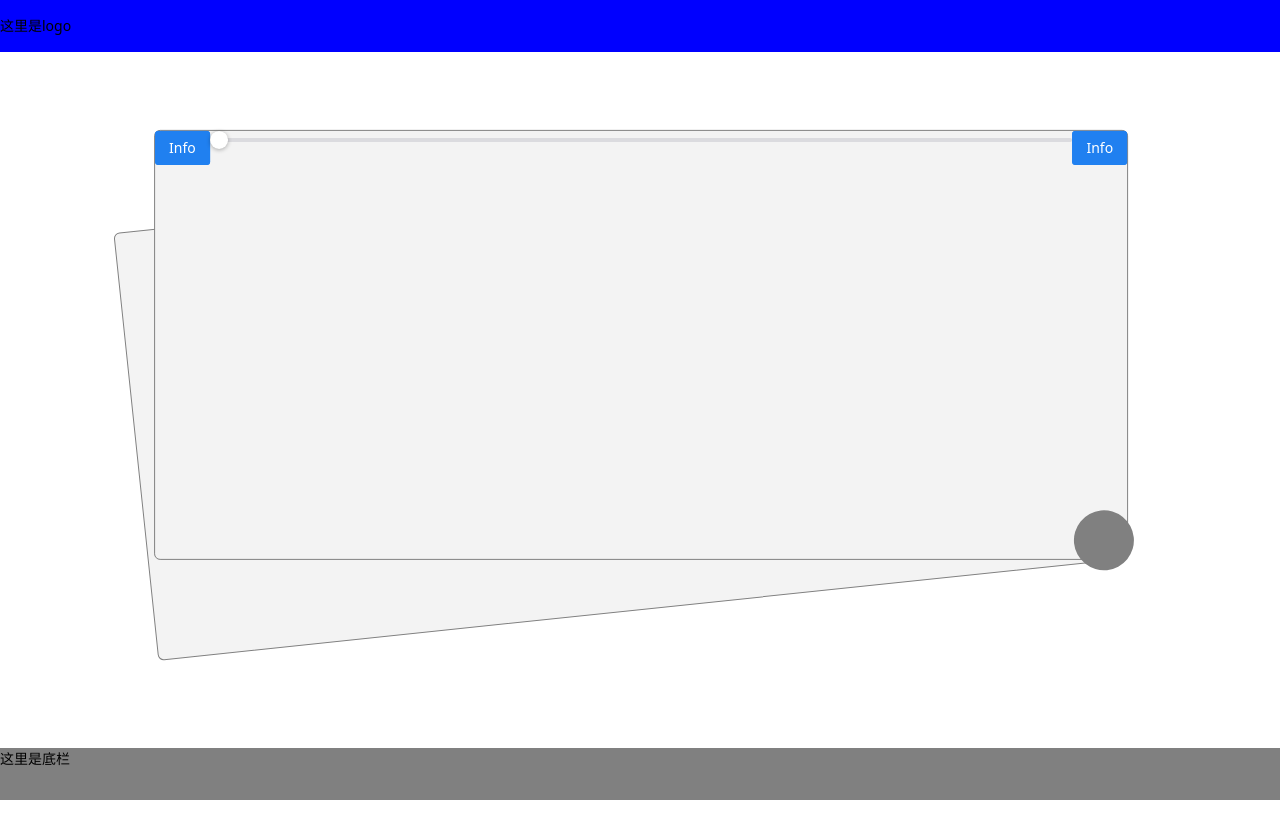
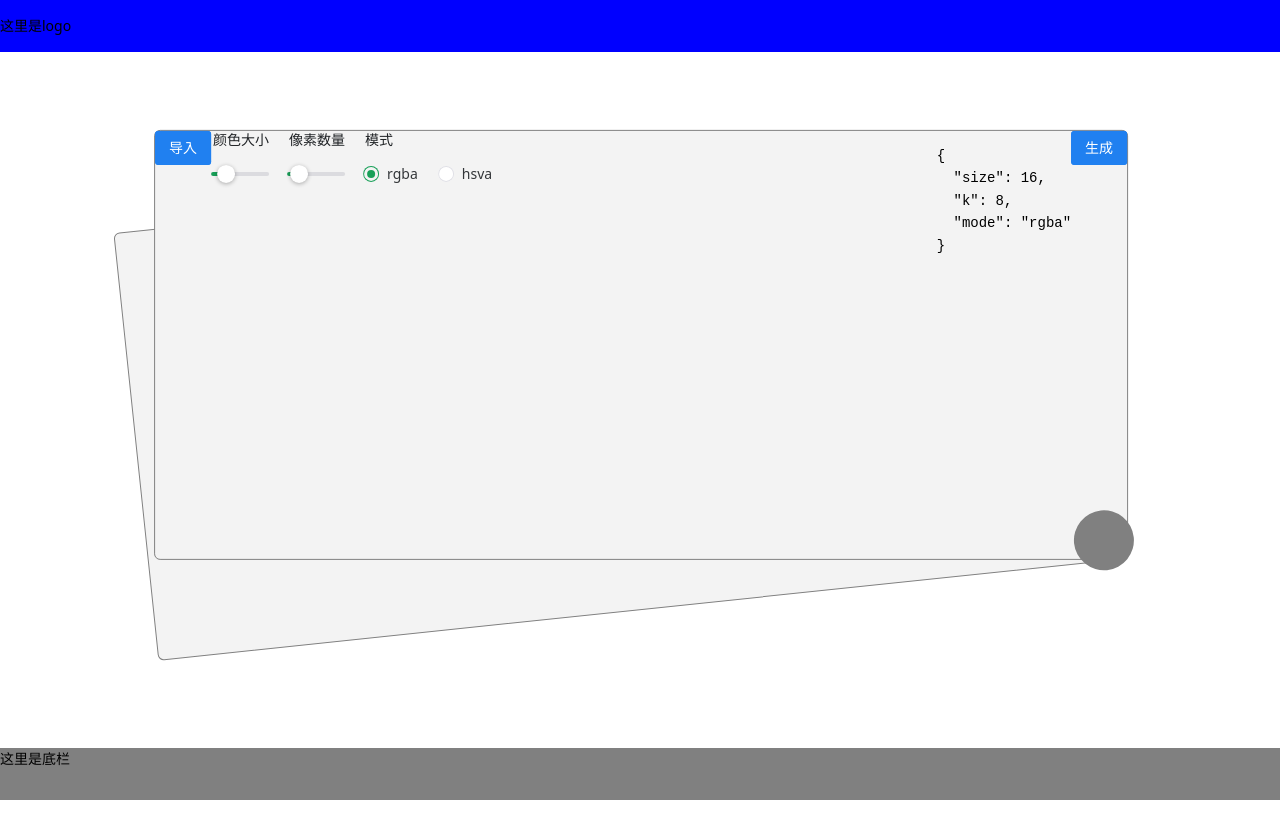
Before and after one commit to LeaversFly/pixel-image-generator, a Vue app: page / in a window 1280 px wide. Shown: the top 817 px of the page. Built offline with nearby package versions, Linux system fonts and the light colour scheme; some icons are missing.

Commit message:
ci: 修改生成逻辑

```diff
--- a/components.d.ts
+++ b/components.d.ts
@@ -15,12 +15,17 @@ declare module '@vue/runtime-core' {
     Home: typeof import('./src/views/home/index.vue')['default']
     Navbar: typeof import('./src/components/navbar/index.vue')['default']
     NButton: typeof import('naive-ui')['NButton']
+    NForm: typeof import('naive-ui')['NForm']
+    NFormItem: typeof import('naive-ui')['NFormItem']
     NIcon: typeof import('naive-ui')['NIcon']
+    NInput: typeof import('naive-ui')['NInput']
     NLayout: typeof import('naive-ui')['NLayout']
     NLayoutContent: typeof import('naive-ui')['NLayoutContent']
     NLayoutFooter: typeof import('naive-ui')['NLayoutFooter']
     NLayoutHeader: typeof import('naive-ui')['NLayoutHeader']
     NP: typeof import('naive-ui')['NP']
+    NRadio: typeof import('naive-ui')['NRadio']
+    NRadioGroup: typeof import('naive-ui')['NRadioGroup']
     NSlider: typeof import('naive-ui')['NSlider']
     NSpace: typeof import('naive-ui')['NSpace']
     NText: typeof import('naive-ui')['NText']
--- a/src/utils/pixelator/pixelator-worker.js
+++ b/src/utils/pixelator/pixelator-worker.js
@@ -25,6 +25,7 @@ export default class PixelatorWorker extends Pixelator {
             source,
             config,
         }
+        console.log(message);
         this.worker.postMessage(message)
         this.generating = true
     }
--- a/src/views/home/components/generator/index.vue
+++ b/src/views/home/components/generator/index.vue
@@ -1,6 +1,6 @@
 <script setup>
 import { CloudSyncOutlined } from '@vicons/antd'
-import { onMounted, ref } from 'vue'
+import { ref, watch } from 'vue'
 import { createPixelator } from '../../../../utils/pixelator'
 import useLastedToken from '../../../../hooks/useLasteToken'
 import { useMessage } from 'naive-ui'
@@ -21,18 +21,19 @@ const canvasRef = ref(null)
 const uploadRef = ref(null)
 
 const onPixelatorUpdate = (finish) => {
-    canvasRef.value && pixelatorRef.value.toCanvas(canvasRef.value)
+    canvasRef.value && pixelatorRef.toCanvas(canvasRef.value)
     hasResult.value = true
     finish && (appState.value = AppState.Normal)
 }
 
-const pixelatorRef = ref(createPixelator(onPixelatorUpdate))
+const pixelatorRef = createPixelator(onPixelatorUpdate)
 
+pixelatorRef['onUpdate'] = onPixelatorUpdate
 
-pixelatorRef.value['onUpdate'] = onPixelatorUpdate
-
-onMounted(() => {
-    if (canvasRef) {
+watch(imageData, () => {
+    console.log(canvasRef.value);
+    console.log(imageData.value);
+    if (canvasRef.value) {
         if (imageData.value) {
             const canvas = canvasRef.value
             const ctx = canvas.getContext('2d')
@@ -41,7 +42,7 @@ onMounted(() => {
             ctx.putImageData(imageData.value, 0, 0)
         }
     }
-})
+}, { immediate: true })
 
 const { getLastedToken, comsumeToken } = useLastedToken()
 
@@ -85,8 +86,14 @@ const onImportFromFile = ({ file }) => {
         }
     }
 }
-const submitUpload = () => {
-    uploadRef.value.submit()
+const submitUpload = (config) => {
+    if (!imageData.value) return
+    pixelatorRef.generate(imageData.value, {
+        size: 16,
+        k: 8,
+        mode: 'rgba'
+    })
+    appState.value = AppState.Generating
 }
 
 const onImportFromClipboard = async () => {
@@ -120,32 +127,30 @@ const onImportOk = async ({ url }) => {
     }
 }
 
-// const { importModal, openImportModal } = useImportModal(onImportOk)
-// const onImportFromUrl = useCallback(() => {
-//     setImportDropdownVisible(false)
-//     openImportModal()
-// }, [openImportModal])
-// const onGenerateOk = useCallback(
-//     (config) => {
-//         if (!imageData) return
-//         pixelatorRef.current.generate(imageData, config)
-//         setAppState(AppState.Generating)
-//     },
-//     [imageData],
-// )
-// const onClickStop = useCallback(() => {
-//     pixelatorRef.current.stop()
-//     setAppState(AppState.Normal)
-// }, [])
-// const { generateModal, openGenerateModal } = useGenerateModal(
-//     imageData?.width ?? 0,
-//     imageData?.height ?? 0,
-//     onGenerateOk,
-// )
-// const onExportOk = useCallback((config) => {
-//     pixelatorRef.current.export(config)
-// }, [])
-// const { openExportModal, exportModal } = useExportModal(onExportOk)
+// 生成选项表单
+const imageWidth = 100
+const imageHeight = 100
+const modes = ['rgba', 'hsva']
+const sizeValid = ref(imageWidth % 16 === 0 && imageHeight % 16 === 0)
+const kSafe = ref(true)
+const formApiRef = ref({
+    size: 16,
+    k: 8,
+    mode: 'rgba'
+})
+
+const onSizeChange = (value) => {
+    sizeValid.value = imageWidth % value === 0 && imageHeight % value === 0
+}
+const onKChange = (value) => {
+    kSafe.value = value <= 64
+}
+const onModalOk = async () => {
+    if (formApiRef.value) {
+        const config = await formApiRef.value.validate()
+        onOk?.({ ...config })
+    }
+}
 </script>
 
 <template>
@@ -153,13 +158,34 @@ const onImportOk = async ({ url }) => {
         <div class="generator generator-background">
             <div class="generator-container">
                 <n-button type="info" @click="onImportFromFile">
-                    Info
+                    导入
                 </n-button>
-                <n-slider v-model:value="value" :step="10" class="slider" />
+                <n-form ref="formRef" inline :label-width="80" :model="formApiRef">
+                    <n-form-item label="颜色大小" path="formApiRef.size">
+                        <n-slider v-model:value="formApiRef.size" :step="5" />
+                    </n-form-item>
+                    <n-form-item label="像素数量" path="formApiRef.k">
+                        <n-slider v-model:value="formApiRef.k" :step="5" />
+                    </n-form-item>
+                    <n-form-item label="模式" path="formApiRef.mode">
+                        <n-radio-group v-model:value="formApiRef.mode" name="radiogroup">
+                            <n-space>
+                                <n-radio v-for="mode in modes" :key="mode" :value="mode">
+                                    {{ mode }}
+                                </n-radio>
+                            </n-space>
+                        </n-radio-group>
+                    </n-form-item>
+                </n-form>
+                <pre>{{ JSON.stringify(formApiRef, null, 2) }}</pre>
                 <n-button type="info" @click="submitUpload">
-                    Info
+                    生成
                 </n-button>
             </div>
+        </div>
+        <!-- 画布 -->
+        <div>
+            <canvas ref='canvasRef' />
         </div>
         <div class="btn">
             <n-icon :component="CloudSyncOutlined" />
```
